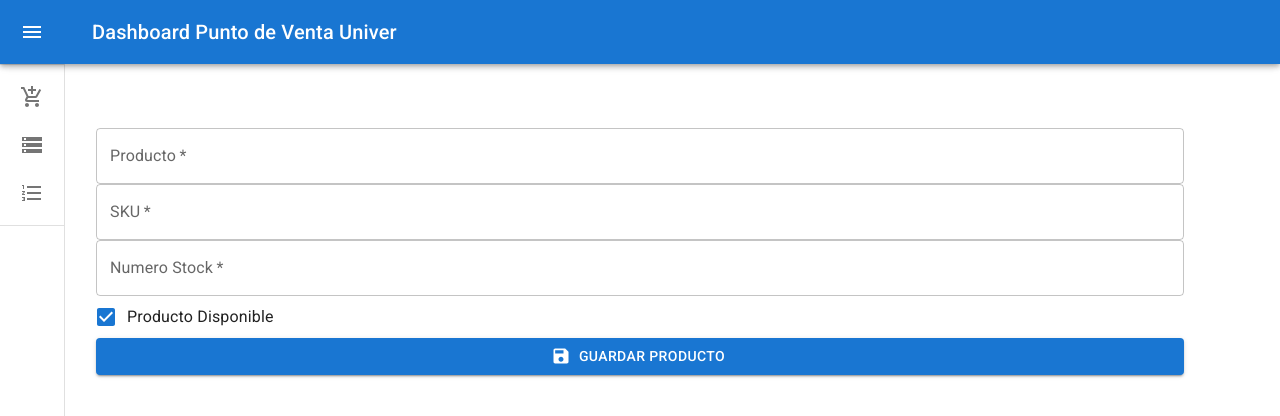
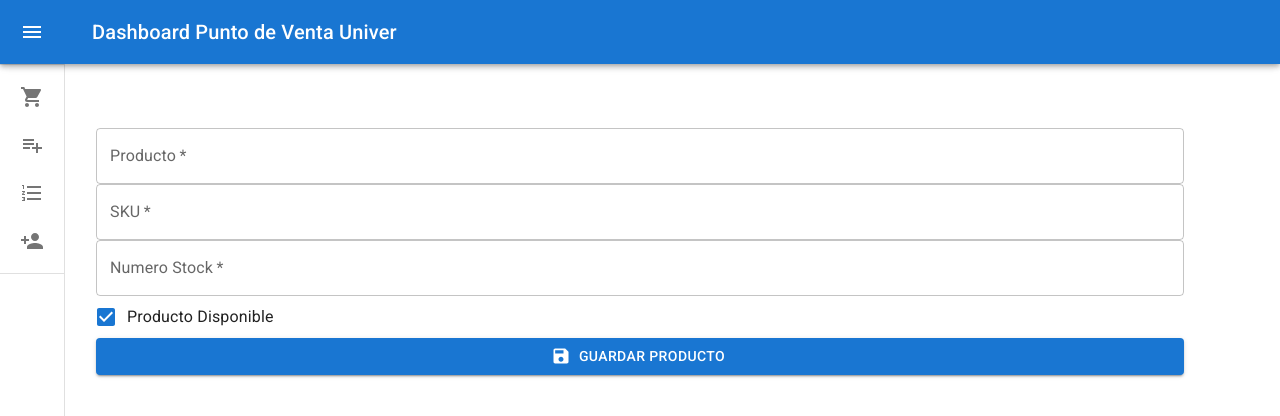
Before and after one commit to devdan-um/E1LISC901-react, a React (Vite) app: page /newProduct in a window 1280 px wide. Shown: the top 416 px of the page. Built offline with nearby package versions, Linux system fonts and the light colour scheme.

Commit message:
cambios para clase

```diff
--- a/src/component/NewProduct.jsx
+++ b/src/component/NewProduct.jsx
@@ -1,10 +1,64 @@
-import {Button, Checkbox, FormControlLabel, FormGroup, TextField, Typography} from "@mui/material";
+import {Alert, AlertTitle, Button, Checkbox, FormControlLabel, FormGroup, TextField, Typography} from "@mui/material";
 import {Save} from "@mui/icons-material";
 
 import './NewProduct.css'
 import SideNav from "./SideNav.jsx";
+import {useEffect, useState} from "react";
 
 function NewProduct(){
+
+    const producto = {
+        name: "desarmador",
+        sku: "DES123",
+        cantidad: 2
+    };
+
+    const [response, setResponse] = useState(null);
+    const [saved, setSaved] = useState(false);
+    const [notificacion, setNotificacion] = useState({message:""});
+
+    useEffect(() => {
+
+    }), [saved];
+
+    function fetchApiStore(form) {
+        form.preventDefault()
+        //console.log('dentro');
+        console.log(form);
+        console.log(form.target.elements.producto.value)
+
+        const request = {
+            name: form.target.elements.producto.value,
+            sku: form.target.elements.sku.value,
+            cantidad: form.target.elements.noStock.value
+        };
+
+        fetch('http://localhost:8181/api/products/save/product', {
+            method: "POST",
+            body: JSON.stringify(request),
+            headers: {"Content-type": "application/json; charset=UTF-8"}
+        })
+        .then(response => {
+            if (response.ok && response.status === 201) {
+                console.log(response);
+                setSaved(true);
+                return response.json();
+            } else {
+                console.log('error al guardar el registro')
+                throw Error(response.statusText)
+            }
+        })
+        .then(json => {
+            setResponse(json)
+            setNotificacion(json.notificacion)
+            setTimeout(() => {
+                setSaved(false)
+            }, "5000");
+
+        })
+        .catch(err => console.log(err))
+        }
+
 return(
     <>
         <SideNav/>
@@ -12,22 +66,33 @@ function NewProduct(){
             Ingresa los datos para registrar un producto
         </Typography>
 
+        <form onSubmit={event => fetchApiStore(event)}>
+
             <FormGroup className="form-box">
-                <TextField required id="producto" label="Producto" variant="outlined"/>
-                <TextField required id="sku" label="SKU"/>
-                <TextField required id="no-stock" label="Numero Stock" type="number"/>
+                <TextField required id="producto" name="producto" label="Producto" variant="outlined"/>
+                <TextField required id="sku" name="sku" label="SKU"/>
+                <TextField required id="no-stock" name="noStock" label="Numero Stock" type="number"/>
                 <FormControlLabel
                     control={<Checkbox defaultChecked/>}
                     label="Producto Disponible"
                 />
 
-                <Button component="label" role={undefined} variant="contained" tabIndex={-1}
-                        startIcon={<Save/>
-                        }>
+                <Button type="submit" role={undefined} variant="contained" tabIndex={-1} startIcon={<Save/>}>
                     Guardar Producto
                 </Button>
 
+                {saved
+                    ? <Alert severity={notificacion.level}>
+                        <AlertTitle>{notificacion.reason}</AlertTitle>
+                        {notificacion.message}
+                    </Alert>
+                    : <></>
+                }
+
             </FormGroup>
+
+        </form>
+
 
     </>
 )
--- a/src/component/SideNav.jsx
+++ b/src/component/SideNav.jsx
@@ -16,9 +16,11 @@ import ListItem from '@mui/material/ListItem';
 import ListItemButton from '@mui/material/ListItemButton';
 import ListItemIcon from '@mui/material/ListItemIcon';
 import ListItemText from '@mui/material/ListItemText';
-import StorageIcon from '@mui/icons-material/Storage';
+import ShoppingCartIcon from '@mui/icons-material/ShoppingCart';
 import FormatListNumberedIcon from '@mui/icons-material/FormatListNumbered';
 import {AddShoppingCart} from "@mui/icons-material";
+import PersonAddIcon from '@mui/icons-material/PersonAdd';
+import PlaylistAddIcon from '@mui/icons-material/PlaylistAdd';
 import {useNavigate} from "react-router-dom";
 
 const drawerWidth = 240;
@@ -109,13 +111,16 @@ export default function SideNav() {
         items:[
             {
                 desc : "Nueva Compra",
-                icon: "AddShoppingCart"
+                icon: "ShoppingCartIcon"
             },{
                 desc : "Agregar Producto",
-                icon: "StorageIcon"
+                icon: "PlaylistAddIcon"
             },{
                 desc : "Lista de Productos",
                 icon: "FormatListNumberedIcon"
+            },{
+                desc : "Alta de usuario",
+                icon: "PersonAddIcon"
             }]
     };
 
@@ -169,9 +174,10 @@ export default function SideNav() {
                                 >
                                 {
                                     {
-                                        'AddShoppingCart' : <AddShoppingCart onClick={()=> {navigate("/")}}/>,
-                                        'StorageIcon' : <StorageIcon onClick={()=> {navigate("/newProduct")}}/>,
-                                        'FormatListNumberedIcon' : <FormatListNumberedIcon onClick={()=> {navigate("/listProducts")}}/>
+                                        'ShoppingCartIcon' : <ShoppingCartIcon onClick={()=> {navigate("/")}}/>,
+                                        'PlaylistAddIcon' : <PlaylistAddIcon onClick={()=> {navigate("/newProduct")}}/>,
+                                        'FormatListNumberedIcon' : <FormatListNumberedIcon onClick={()=> {navigate("/listProducts")}}/>,
+                                        'PersonAddIcon' : <PersonAddIcon onClick={()=> {navigate("/newProduct")}}/>
                                     }[item.icon]
                                 }
 
```
Also changed, not shown: src/component/FormProduct.jsx (+11 -2 lines), src/hooks/fetchApiStore.jsx (added, +43 -0 lines). Lines whose indentation alone changed are shown as unchanged.
